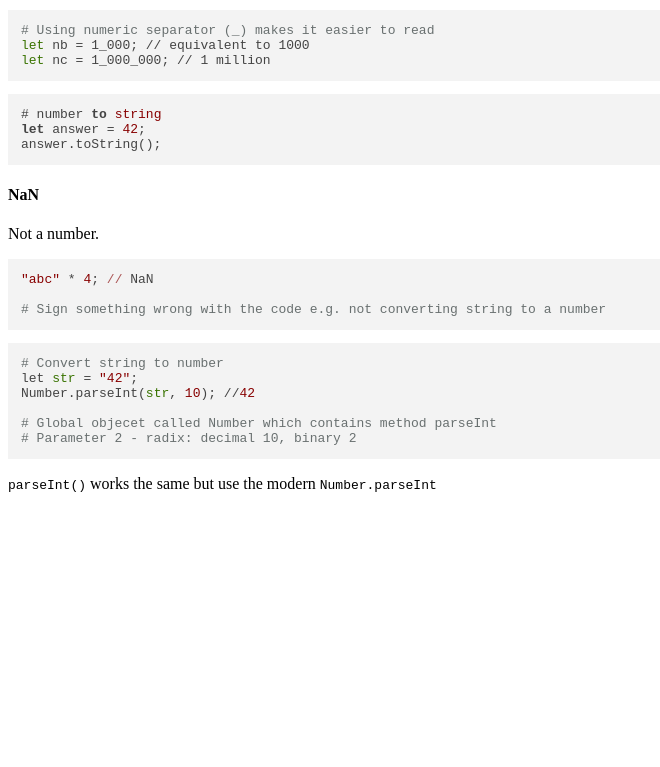
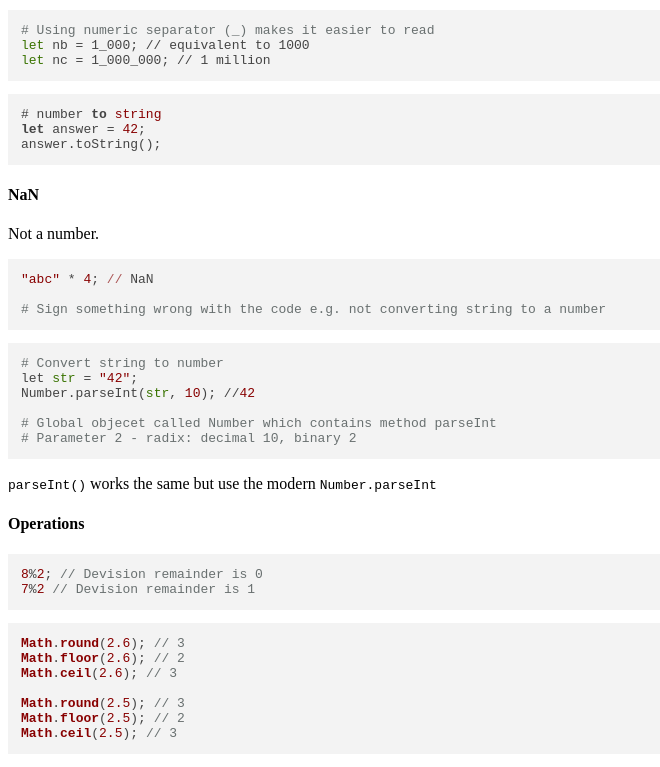
Before and after one commit to penquinking/notes, a website: page public/js.html in a window 1280 px wide. Shown: the part 1950-2717 px from the top of the page, without its empty margins (0-660 px from the left). Before the commit the page ends 2459 px from the top, so only its background shows below. Drawn offline with nearby package versions, Linux system fonts and the light colour scheme.

Commit message:
Notes added

```diff
--- a/public/js.html
+++ b/public/js.html
@@ -119,6 +119,18 @@ Number.parseInt(str, 10); //42
 # Parameter 2 - radix: decimal 10, binary 2
 </code></pre>
 <p><code>parseInt()</code> works the same but use the modern <code>Number.parseInt</code></p>
+<h4>Operations</h4>
+<pre class="hljs"><code>8%2; // Devision remainder is 0
+7%2 // Devision remainder is 1
+</code></pre>
+<pre class="hljs"><code>Math.round(2.6); // 3
+Math.floor(2.6); // 2
+Math.ceil(2.6); // 3
+
+Math.round(2.5); // 3
+Math.floor(2.5); // 2
+Math.ceil(2.5); // 3
+</code></pre>
 
   </div>
 
```
Also changed, not shown: md/js.md (+17 -0 lines).
